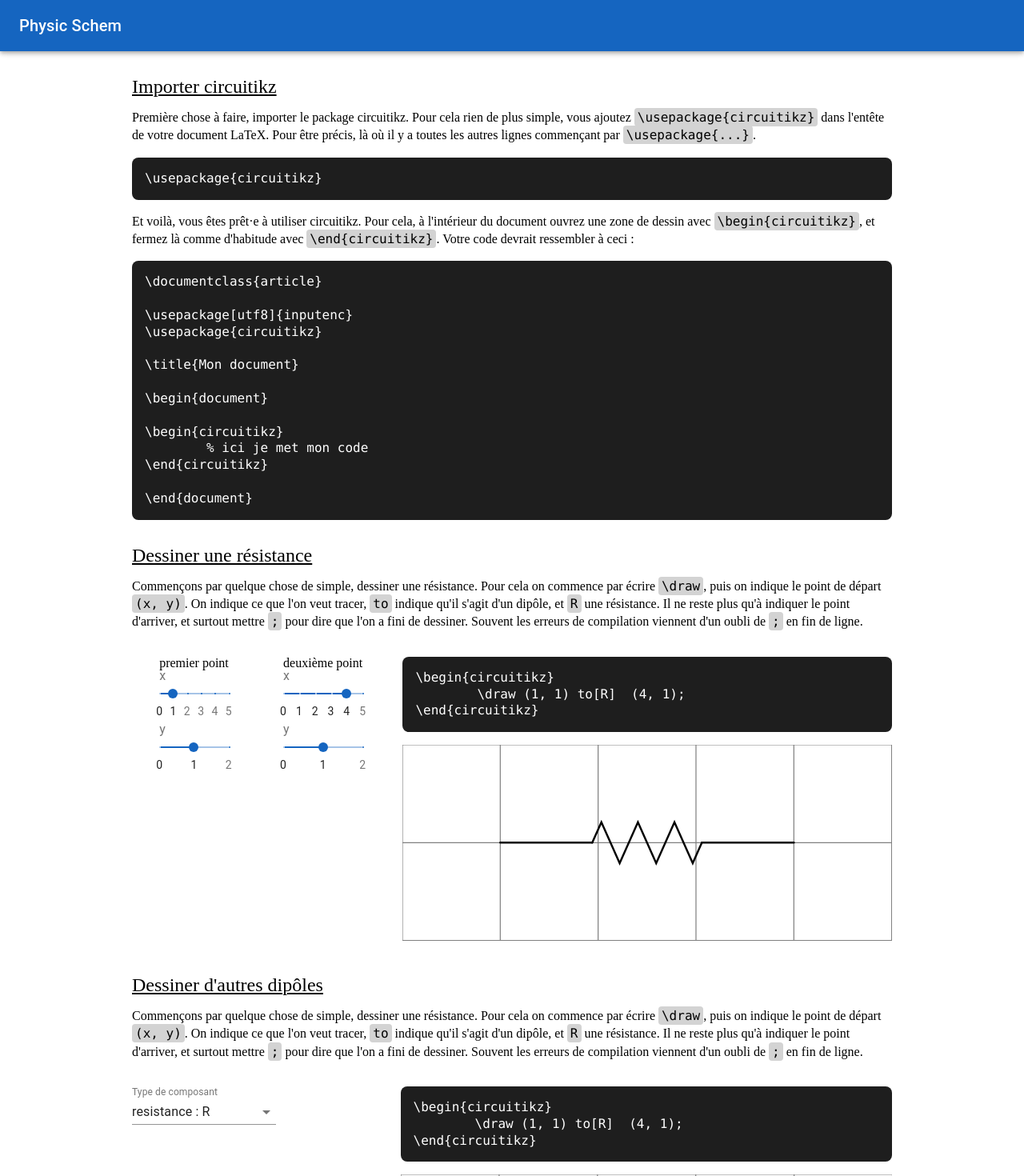
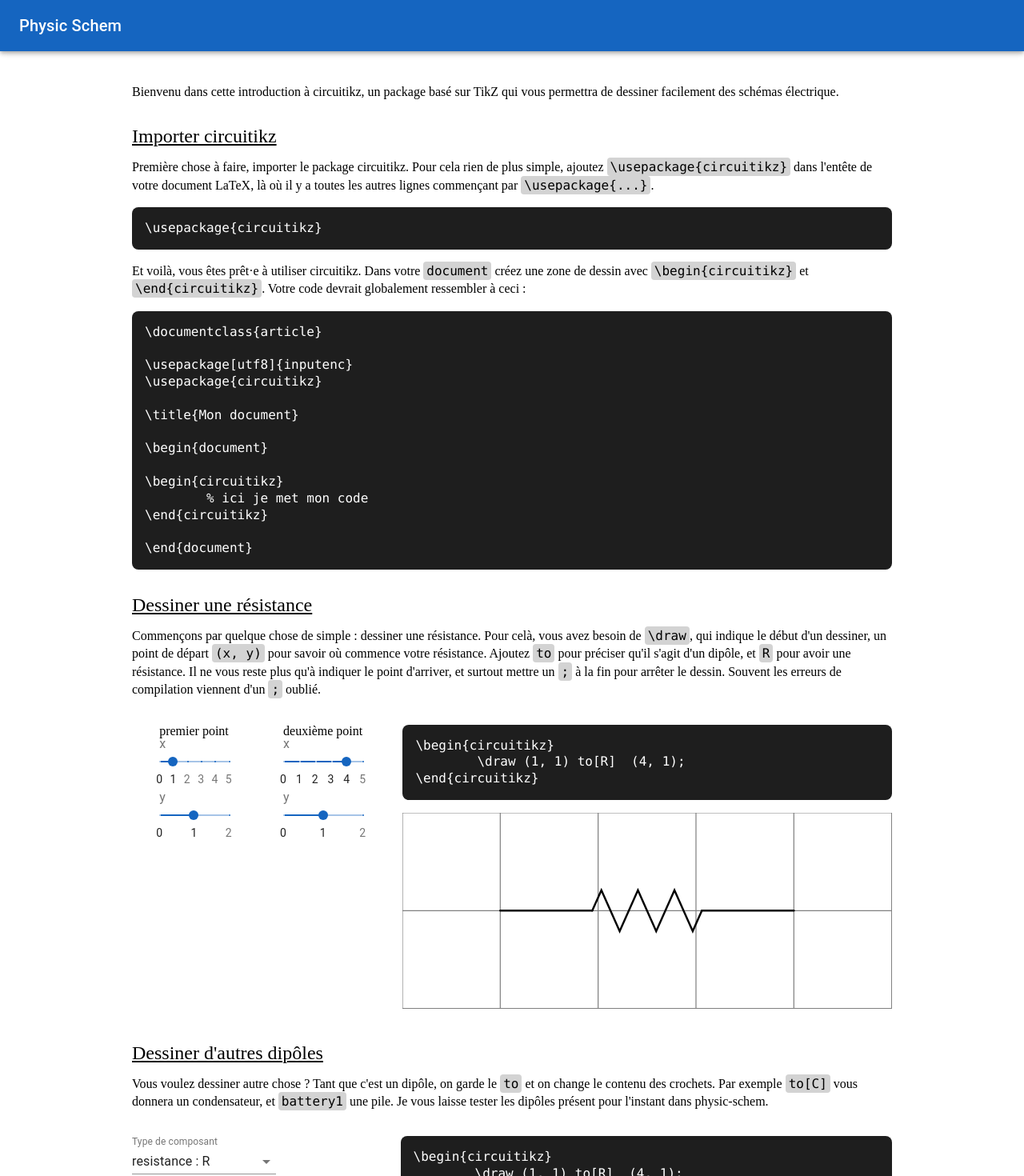
Before and after one commit to alexfauquette/physic-shem, a React (Create React App) app: page /#/tutorial in a window 1280 px wide. Shown: the top 1470 px of the page at 80% size. Built offline with nearby package versions, Linux system fonts and the light colour scheme.

Commit message:
improve tutorial

```diff
--- a/public/locales/en/tutorial.json
+++ b/public/locales/en/tutorial.json
@@ -1,4 +1,5 @@
 {
+    "introduction": "Welcome to this short introduction to circuitikz, which is a TikZ package for naturally describe electronic networks.",
     "importModule": {
         "title": "Import circuitikz",
         "paragraph1": "The first thing to do is importing the circuitikz package. That's easy, just add <c>\\usepackage{circuitikz}</c> at the beginning of your LaTeX document. Precisely where you already have lines starting by <c>\\usepackage{...}</c>.",
--- a/public/locales/fr/tutorial.json
+++ b/public/locales/fr/tutorial.json
@@ -1,50 +1,51 @@
 {
+    "introduction": "Bienvenu dans cette introduction à circuitikz, un package basé sur TikZ qui vous permettra de dessiner facilement des schémas électrique.",
     "importModule": {
         "title": "Importer circuitikz",
-        "paragraph1": "Première chose à faire, importer le package circuitikz. Pour cela rien de plus simple, vous ajoutez <c>\\usepackage{circuitikz}</c> dans l'entête de votre document LaTeX. Pour être précis, là où il y a toutes les autres lignes commençant par <c>\\usepackage{...}</c>.",
-        "paragraph2": "Et voilà, vous êtes prêt·e à utiliser circuitikz. Pour cela, à l'intérieur du document ouvrez une zone de dessin avec <c>\\begin{circuitikz}</c>, et fermez là comme d'habitude avec <c>\\end{circuitikz}</c>. Votre code devrait ressembler à ceci :"
+        "paragraph1": "Première chose à faire, importer le package circuitikz. Pour cela rien de plus simple, ajoutez <c>\\usepackage{circuitikz}</c> dans l'entête de votre document LaTeX, là où il y a toutes les autres lignes commençant par <c>\\usepackage{...}</c>.",
+        "paragraph2": "Et voilà, vous êtes prêt·e à utiliser circuitikz. Dans votre <c>document</c> créez une zone de dessin avec <c>\\begin{circuitikz}</c> et <c>\\end{circuitikz}</c>. Votre code devrait globalement ressembler à ceci :"
     },
     "bipolePosition": {
         "title": "Dessiner une résistance",
-        "paragraph1": "Commençons par quelque chose de simple, dessiner une résistance. Pour cela on commence par écrire <c>\\draw</c>, puis on indique le point de départ <c>(x, y)</c>. On indique ce que l'on veut tracer, <c>to</c> indique qu'il s'agit d'un dipôle, et <c>R</c> une résistance. Il ne reste plus qu'à indiquer le point d'arriver, et surtout mettre <c>;</c> pour dire que l'on a fini de dessiner. Souvent les erreurs de compilation viennent d'un oubli de <c>;</c> en fin de ligne."
+        "paragraph1": "Commençons par quelque chose de simple : dessiner une résistance. Pour celà, vous avez besoin de <c>\\draw</c>, qui indique le début d'un dessiner, un point de départ <c>(x, y)</c> pour savoir où commence votre résistance. Ajoutez <c>to</c> pour préciser qu'il s'agit d'un dipôle, et <c>R</c> pour avoir une résistance. Il ne vous reste plus qu'à indiquer le point d'arriver, et surtout mettre un <c>;</c> à la fin pour arrêter le dessin. Souvent les erreurs de compilation viennent d'un <c>;</c> oublié."
     },
     "bipoleNames": {
         "title": "Dessiner d'autres dipôles",
-        "paragraph1": "Vous voulez dessiner autre chose ? Tant que c'est un dipôle, on va utiliser <c>to</c>. Il suffit alors de changer le contenu de crochets. Par exemple <c>to[C]</c> vous donner un condensateur, et <c>battery1</c> une pile (comme vous vous en douté il existe aussi <c>battery</c> et <c>battery2</c>). Je vous laisse tester les dipôles présent pour l'instant dans physic-schem."
+        "paragraph1": "Vous voulez dessiner autre chose ? Tant que c'est un dipôle, on garde le <c>to</c> et on change le contenu des crochets. Par exemple <c>to[C]</c> vous donnera un condensateur, et <c>battery1</c> une pile. Je vous laisse tester les dipôles présent pour l'instant dans physic-schem."
     },
     "bipoleAnnotations": {
         "title": "Annoter ses composants",
         "paragraph1": "Il est fréquent que l'on veuille donner un petit nom à nos composants, tel que Robert le potentiomètre, ou plus classiquement la résistance R1. On peut aussi indiquer une information sur le composant, comme sa résistivité. Pour cela, vous avez le label et l'annotation qui sont des options à ajouter. Pour le label, utilisez <c>l=</c> et pour l'annotation c'est <c>a=</c>. Simple non ?",
-        "paragraph2": "Attention, physic-schem présente une grande limite comparé à l'utilisation de circuitikz : l'absence d'équation. En effet, je n'ai pas encore implémenté la gestion des équations LaTeX. Alors que si vous utilisez circuitikz, vous pouvez utiliser des équations dans vos labels et annotations. Par exemple une résistance R1 s'écrira <c>to[R, l=$R_1$]</c> pour avoir un R indice 1.",
+        "paragraph2": "Attention, physic-schem présente une grande limite comparé à l'utilisation de circuitikz : l'absence d'équations. En effet, je n'ai pas encore implémenté la gestion des équations LaTeX. Alors que si vous utilisez circuitikz, vous pouvez facilement intégrer des équations dans vos labels et annotations. Par exemple une résistance R1 s'écrira <c>to[R, l=$R_1$]</c> pour avoir un R indice 1.",
         "paragraph3": "Attention aussi au sens de vos composants. Si vous regardez l'exemple suivant, vous remarquerez que la résistance à fait un demi tour avec des étapes intermédiaires. Celle de gauche est tracée de droite à gauche alors que celle de droite est tracée de gauche à droite, ce qui inverse le sens des labels et annotations.",
         "paragraph4": "Retenez que l'ordre des coordonnées à un impact sur le sens du dipôle et donc sur le rendu."
     },
     "bipoleDecorations": {
         "title": "Un peu d'esthétisme aux extrémités",
-        "paragraph1": "Vous pouvez ajouter facilement des décorateurs aux extrémités de vos bipôles. Vous avez le choix entre <c>*</c>, <c>o</c> et <c>d</c> qui correspondent à un cercle plein, un cercle vide et un carreau (diamond en anglais). Je vous laisse tester si dessous les différentes combinaisons possibles et le code associé."
+        "paragraph1": "Vous pouvez ajouter facilement des décorateurs aux extrémités de vos bipôles. Les plus utilisés sont : <c>*</c>, <c>o</c> et <c>d</c> qui correspondent à un cercle plein, un cercle vide et un carreau (diamond en anglais). Je vous laisse tester si dessous les différentes combinaisons possibles et le code associé."
     },
     "bipoleCurrant": {
         "title": "Ajouter du courant",
         "paragraph1": {
-            "1": "Il est assez courant de vouloir dessiner le courant passant à travers un composant. Pour cela rien de plus simple, il suffit d'ajouter <c>i=i1</c>. Vous pouvez modifier le sens de la flèche, sa position et la place du texte avec les caractères <c>^</c> et <c>_</c> pour la place du texte (au dessus en dessous). Les caractères <c>></c> et ",
-            "2": " pour le sens de la flèche. Leur ordre indique la place de la flèche. Je vous laisse tester par vous même, ça sera plus simple."
+            "1": "Il est assez courant de vouloir dessiner le courant passant à travers un composant. Pour cela rien de plus simple, ajoutez <c>i=i1</c> et vous obtiendrez une fléche de courant noté i1. Vous pouvez modifier le sens de la flèche, sa position et la place du texte avec les caractères <c>^</c> et <c>_</c> pour la place du texte (au dessus en dessous). Les caractères <c>></c> et ",
+            "2": " pour le sens de la flèche (sens direct ou indirect). Leur ordre indique la place de la flèche. Je vous laisse tester par vous même, ça sera plus simple."
         },
-        "paragraph2": "Petit point d'attention, si vous inversez l'ordre des coordonnées, c'est comme si vous aviez fait faire une rotation de 180° à votre composant. Tous sera donc inversé."
+        "paragraph2": "Petit point d'attention, si vous inversez l'ordre des coordonnées, c'est comme si vous aviez fait faire une rotation de 180° à votre composant. Les notions de droite et gauche ainsi que haut et bas seront inversées."
     },
     "monopole": {
         "title": "Dessiner un monopôle",
-        "paragraph1": "Bon, la vie n'est pas faite que de dipôles. Il y a aussi le monopôles, qui sont souvent des indicateurs de tensions. Cette fois le <c>to</c> est remplacé par un <c>node</c>, et à la fin il nous faut ajouter <c>{}</c>. Entre ces accolades vous pouvez mettre un texte qui correspondra au label. La fonctionnalité n'existe pas encore dans physic-schem, mais l'accolade est obligatoire dans circuitikz. Vous pourrez la remplir à votre guise dans votre éditeur LaTeX préféré."
+        "paragraph1": "La vie n'est pas faite que de dipôles. Il y a aussi les monopôles (mon préféré : la masse). Cette fois le <c>to</c> est remplacé par <c>node</c>, et à la fin il nous faut ajouter <c>{}</c>. Entre ces accolades vous pouvez mettre un texte qui correspond au label. L'accolade est obligatoire dans circuitikz, si vous ne voulez pas mettre de label il faudra quand même en mettre une vide. Ces labels ne sont pas supporté pour l'instant par circuitikz, mais sachez que vous pourrez les remplir à votre guise dans votre éditeur LaTeX préféré."
     },
     "multipoles": {
         "title": "Et des multipôles",
-        "paragraph1": "Pour les multipôles même logique. Sauf qu'ils on plusieurs pôle. On va donc pouvoir choisir qu'elle pôle sert de point de référence. Pour cela on ajoute l'option <c>anchor=...</c>, remplacez les ... par le nom du pôle qui vous intéresse. Chaque composants à ses propres pôles, mais rassurez vous ce sont des physiciens qui gèrent le code, les noms devraient vous être familier. Pour le nmos les pôles sont <c>B</c>, <c>C</c>, <c>E</c>. Pour l'amplificateur opérationnel, il y a <c>+</c>, <c>-</c>, <c>out</c> pour les entrées sorties, et <c>up</c>, <c>down</c> pour les points d'alimentation."
+        "paragraph1": "Pour les multipôles même logique. Sauf qu'ils on plusieurs pôles (captain obvious). Conséquence : on va pouvoir choisir qu'elle pôle sert de point de référence. Pour cela on utilise l'option <c>anchor=...</c>, remplacez les ... par le nom du pôle qui vous intéresse. Chaque composants à ses propres pôles, mais rassurez vous ce sont des physiciens qui gèrent le code, les noms devraient vous être familier. Pour le nmos les pôles sont <c>B</c>, <c>C</c>, <c>E</c>. Pour l'amplificateur opérationnel, il y a <c>+</c>, <c>-</c>, <c>out</c> pour les entrées sorties, et <c>up</c>, <c>down</c> pour les points d'alimentation."
     },
     "multipolesPointOfInterest": {
         "title": "Utiliser les points d'intérêt des multipôles",
-        "paragraph1": "Maintenant on a un problème. Un fois mon multipôle placé, comment je fais pour brancher mes dipôles dessus ? Les créateurs de circuitikz ont pensé à tout. Commencez par donner un nom à votre multipôle comme ceci : <c>node[... ](nomDuComposant) {}</c>. Dans l'exemple ci dessous, j'ai pris <c>opAmp</c> comme nom (oui, ce n'est pas très original). Vous pouvez maintenant utiliser ses pôles comme coordonnées avec les formule suivante :  <c>(nomDuComposant.nomDuPole)</c>, ce qui donne <c>(opAmp.-)</c> pour obtenir la coordonnée du pole - de mon amplificateur opérationnel. Vous pouvez donc bouger ce multipôle autant que vous voulez, les résistances resteront bien attachées à lui."
+        "paragraph1": "Maintenant on a un problème. Un fois mon multipôle placé, comment je fais pour brancher mes dipôles dessus ? C'est là que circuitikz est puissant. Commencez par donner un nom à votre multipôle comme ceci : <c>node[... ](nomDuComposant) {}</c>. Dans l'exemple ci dessous, j'ai pris le nom <c>opAmp</c> (super original). Vous pouvez maintenant utiliser les pôles du dipôle comme coordonnées avec <c>(nomDuComposant.nomDuPole)</c>. Dans notre exemple, <c>(opAmp.-)</c> correspond à la coordonnée du pole - de l'amplificateur opérationnel. Résultat on peut bouger ce multipôle, les résistances resteront bien attachées à lui."
     },
     "relative coordinates": {
         "title": "Utiliser des coordonnées relatives",
-        "paragraph1": "Vous l'avez sans doute remarqué les résistance sont accrochées d'un côté, mais de l'autre tout est fixe. Pour remédier à cela, on va utiliser des coordonnées relatives. Pour cela un écrit <c>++(dx, dy)</c>, qui indique d'ajouter dx et dy à la précédente coordonnée pour obtenir la nouvelle. Vous pouvez maintenant bouger tout le bloc en modifiant uniquement la position de l'AOP."
+        "paragraph1": "Vous l'avez sans doute remarqué, les résistance sont accrochées d'un côté, mais de l'autre tout est fixe. Pour remédier à ce problème, on va utiliser des coordonnées relatives. En écrivant <c>++(dx, dy)</c>, vous indiquez à TikZ d'ajouter dx et dy à la précédente coordonnée pour obtenir la nouvelle coordonnée. Vous pouvez maintenant bouger tout le bloc en modifiant uniquement la position de l'AOP. les résistances resteront verticale et de longueur 2cm."
     }
 }
--- a/src/pages/Tuto/index.js
+++ b/src/pages/Tuto/index.js
@@ -37,6 +37,7 @@ const Tuto = () => {
       </AppBar>
       <div className={classes.contentContainer}>
         <div className={classes.content}>
+          <p>{ready && <Trans t={t} i18nKey="introduction" />}</p>
           <h2>{ready && <Trans t={t} i18nKey="importModule.title" />}</h2>
           <p>
             {ready && (
@@ -78,7 +79,7 @@ const Tuto = () => {
             {ready && (
               <Trans
                 t={t}
-                i18nKey="bipolePosition.paragraph1"
+                i18nKey="bipoleNames.paragraph1"
                 components={{ c: <code /> }}
               />
             )}
--- a/src/pages/Tuto/index.module.scss
+++ b/src/pages/Tuto/index.module.scss
@@ -12,6 +12,7 @@
   max-width: 950px;
   margin: 8px auto;
   text-align: left;
+  padding-top: 2rem;
 
   h2 {
     text-decoration: underline;
--- a/src/tutorial/index.module.scss
+++ b/src/tutorial/index.module.scss
@@ -10,6 +10,7 @@
   }
   .options {
     max-width: 100%;
+    min-width: 300px;
     padding-right: 16px;
     flex-grow: 1;
     display: flex;
```
